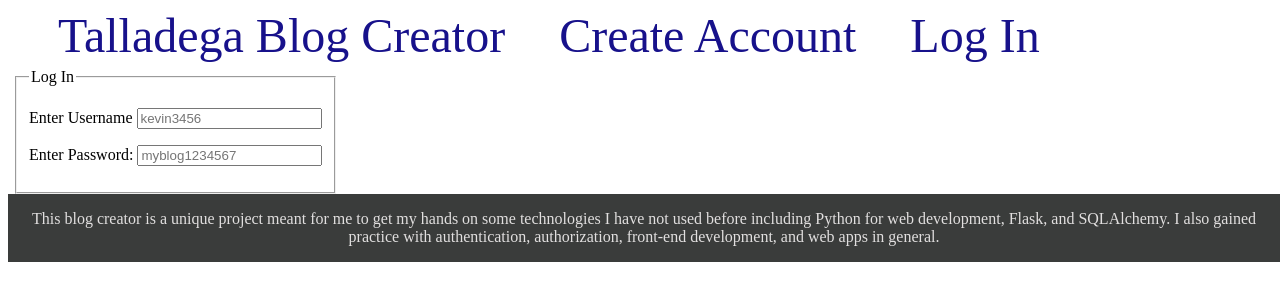
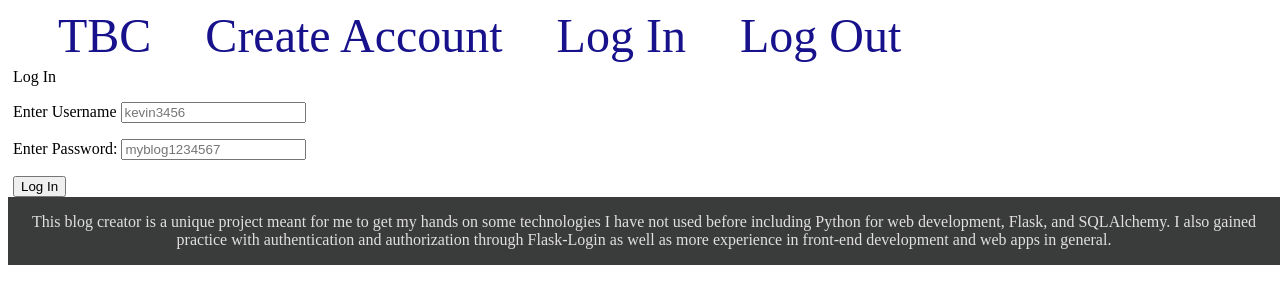
Before and after one commit to neby10/talladega-blog-creator, a Flask app: page /login in a window 1280 px wide. Shown: the top 304 px of the page. Run offline with Flask 3, Linux system fonts and the light colour scheme.

Commit message:
Update #2 using Flask-Login
-basic functionality of login and logout appear to be working (will expand soon)
-added ReadMe tips for updating model if need be (likely will need to)
-further worked on admin page and simplified TBC page to expand upon later

```diff
--- a/app.py
+++ b/app.py
@@ -1,7 +1,9 @@
-from flask import Flask, request, url_for, redirect, render_template
+import os
+from flask import Flask, request, url_for, redirect, render_template, flash
 from flask_sqlalchemy import SQLAlchemy
-import os
 from sqlalchemy.sql import func
+from flask_login import LoginManager, login_user, logout_user, login_required, UserMixin, current_user
+
 
 # Instantiate Flask Application
 app = Flask(__name__)
@@ -9,13 +11,24 @@ app = Flask(__name__)
 # Connect Application with SQLAlchemy Database
 basedir = os.path.abspath(os.path.dirname(__file__))
 
+# Login Manager contains code that lets application and Flask-Login work together
+# login_manager = LoginManager()
+# Configure it to app
+# login_manager.init_app(app)
+
+# TODO: CHANGE SECRET KEY AND KEEP IT VERY SECRET!!!
+# secret key used for Flask-Login sessions
+app.config['SECRET_KEY'] = "secret-key-really-secret"
+# sets config variable to sqlite base directory
 app.config['SQLALCHEMY_DATABASE_URI'] =\
         'sqlite:///' + os.path.join(basedir, 'database.db')
+# disables an unnecessary feature of SQLAlchemy that tracks modifications to objects and generates warnings
 app.config['SQLALCHEMY_TRACK_MODIFICATIONS'] = False
 
 db = SQLAlchemy(app)
 
-class User(db.Model):
+
+class User(db.Model, UserMixin):
     user_id = db.Column(db.Integer, primary_key=True)
     username = db.Column(db.String(100), unique=True, nullable=False)
     email = db.Column(db.String(100), unique=True, nullable=False)
@@ -26,19 +39,28 @@ class User(db.Model):
     def __repr__(self):
         return '<User %r>' % self.username
 
+    @property
+    def is_authenticated(self):
+        return True
+
+    @property
+    def is_active(self):
+        return True
+
+    @property
+    def is_anonymous(self):
+        return False
+
+    def get_id(self):
+        return str(self.user_id)
+
 class Post(db.Model):
     post_id = db.Column(db.Integer, primary_key=True)
     title = db.Column(db.String(150))
     content = db.Column(db.Text)
     author_id = db.Column(db.Integer) # foreign key to user.user_id
-    category_id = db.Column(db.Integer) #foreing key to category.category_id
-    # published_at = db.Column()
+    category_id = db.Column(db.Integer) # foreign key to category.category_id
     create_at = db.Column(db.DateTime(timezone=True), server_default=func.now())
-
-class Category(db.Model):
-    category_id = db.Column(db.Integer, primary_key=True)
-    name = db.Column(db.String(50))
-    created_at = db.Column(db.DateTime(timezone=True), server_default=func.now())
 
 class Comment(db.Model):
     comment_id = db.Column(db.Integer, primary_key=True)
@@ -54,32 +76,40 @@ class Comment(db.Model):
 # User(username="user4", email="user4@gmail.com", password="password4", bio="bio 4")
 # User(username="user5", email="user5@gmail.com", password="password5", bio="what up bitches")
 
+# Create login manager to handle authentication and session management
+login_manager = LoginManager()
+login_manager.init_app(app)
 
-# TODO: Modularize routes into routes.py
-# from app import routes
+@login_manager.user_loader
+def load_user(user_id):
+    return User.query.get(int(user_id))
+
+# TODO: Modularize routes into routes.py # from app import routes
+
 @app.route("/")
 def index():
-    users = User.query.all()
-    return render_template("index.html", users=users)
+    # If logged in, pass in user to render_template function
+    return render_template("index.html")
 
-@app.route("/admin", methods=("GET", "POST", "DELETE"))
-def admin():
-    users = User.query.all()
-    # if admin clicks delete user
-        # user should be deleted from database
-    return render_template("admin.html", users=users)
+@app.route("/delete_user/<int:user_id>", methods=["POST"])
+def delete_user(user_id):
+    if request.method == "POST":
+        user = User.query.get_or_404(user_id)
+        db.session.delete(user)
+        db.session.commit()
+        return redirect(url_for('index'))
+    # users = User.query.all()
+    # return render_template("admin.html", users=users)
 
 @app.route("/<int:user_id>/")
 def user(user_id):
     user = User.query.get_or_404(user_id)
     return render_template("user.html", user=user)
 
-@app.route("/login")
-def login():
-    return render_template('login.html')
 
 @app.route("/create", methods=("GET", "POST"))
 def create():
+    # if submitted a create user request, create user and return to home
     if request.method == "POST":
         username = request.form['username']
         email = request.form['email']
@@ -90,3 +120,27 @@ def create():
         db.session.commit()
         return redirect(url_for('index'))
     return render_template("create.html")
+
+@app.route("/login", methods=['GET', 'POST'])
+def login():
+    if request.method == 'POST':
+        username = request.form['username']
+        password = request.form['password']
+        user = User.query.filter_by(username=username).first()
+        if user and user.password == password:
+            login_user(user, remember=True)
+            return redirect(url_for('index'))
+        # else:
+        #     flash("Invalid username or password.")
+    return render_template("login.html")
+
+@app.route("/logout")
+def logout():
+    logout_user()
+    return redirect(url_for('index'))
+
+# admin is used to create users, delete users, edit user info, delete user posts, delete user post comments
+@app.route("/admin")
+def admin():
+    users = User.query.all()
+    return render_template("admin.html", users=users)
--- a/templates/base.html
+++ b/templates/base.html
@@ -19,9 +19,6 @@
             .content {
                 margin: 5px;
                 width: 100%;
-                display: flex;
-                flex-direction: row;
-                flex-wrap: wrap;
                 margin-bottom: 0;
             }
 
@@ -59,20 +56,27 @@
                 padding: 0;
                 position: absolute;
             }
+            .form-create-account {
+                background-color: rgb(49, 189, 189);
+                text-align: center;
+            }
         </style>
     </head>
     <body>
         <nav>
-            <a href="{{ url_for('index') }}">Talladega Blog Creator</a>
+            <a href="{{ url_for('index') }}">TBC</a>
             <a href="{{ url_for('create')}}">Create Account</a>
-            <a href="{{ url_for('login')}}">Log In</a>
+            <a href="{{ url_for('login') }}">Log In</a>
+            <a href="{{ url_for('logout') }}">Log Out</a>
         </nav>
         <div class="content">
             {% block content %} {% endblock %}
         </div>
         <footer class="footer">
-            <p>This blog creator is a unique project meant for me to get my hands on some technologies I have not used before including
-                Python for web development, Flask, and SQLAlchemy. I also gained practice with authentication, authorization, front-end development, and web apps in general.
+            <p>This blog creator is a unique project meant for me to get my hands on some technologies I have not used
+                before including Python for web development, Flask, and SQLAlchemy. I also gained practice with
+                authentication and authorization through Flask-Login as well as more experience in front-end development
+                and web apps in general.
             </p>
         </footer>
         <script src="" async defer></script>
--- a/templates/create.html
+++ b/templates/create.html
@@ -2,7 +2,7 @@
 {% block content %}
 
 <h1 style="width: 100%">{% block title %} Add a New User {% endblock %}</h1>
-    <form method="post">
+    <form method="post" class="form-create-account" >
         <p>
             <label for="username">Username</label>
             <input type="text" name="username"
--- a/templates/login.html
+++ b/templates/login.html
@@ -1,17 +1,18 @@
 {% extends 'base.html' %}
 {% block content %}
     <body>
-        <fieldset>
-            <legend>Log In</legend>
+        <form method="post">
+            <label>Log In</label>
             <p>
                 <label for="username">Enter Username</label>
-                <input type="text" id="username" placeholder="kevin3456">
+                <input type="text" name="username" placeholder="kevin3456">
             </p>
             <p>
                 <label for="password">Enter Password:</label>
-                <input type="text" id="password" placeholder="myblog1234567">
+                <input type="text" name="password" placeholder="myblog1234567">
             </p>
-        </fieldset>
+            <button type="submit">Log In</button>
+        </form>
 
         <script src="" async defer></script>
     </body>
```
Also changed, not shown: templates/admin.html (+36 -2 lines), templates/index.html (+5 -3 lines), ReadMe.md.
